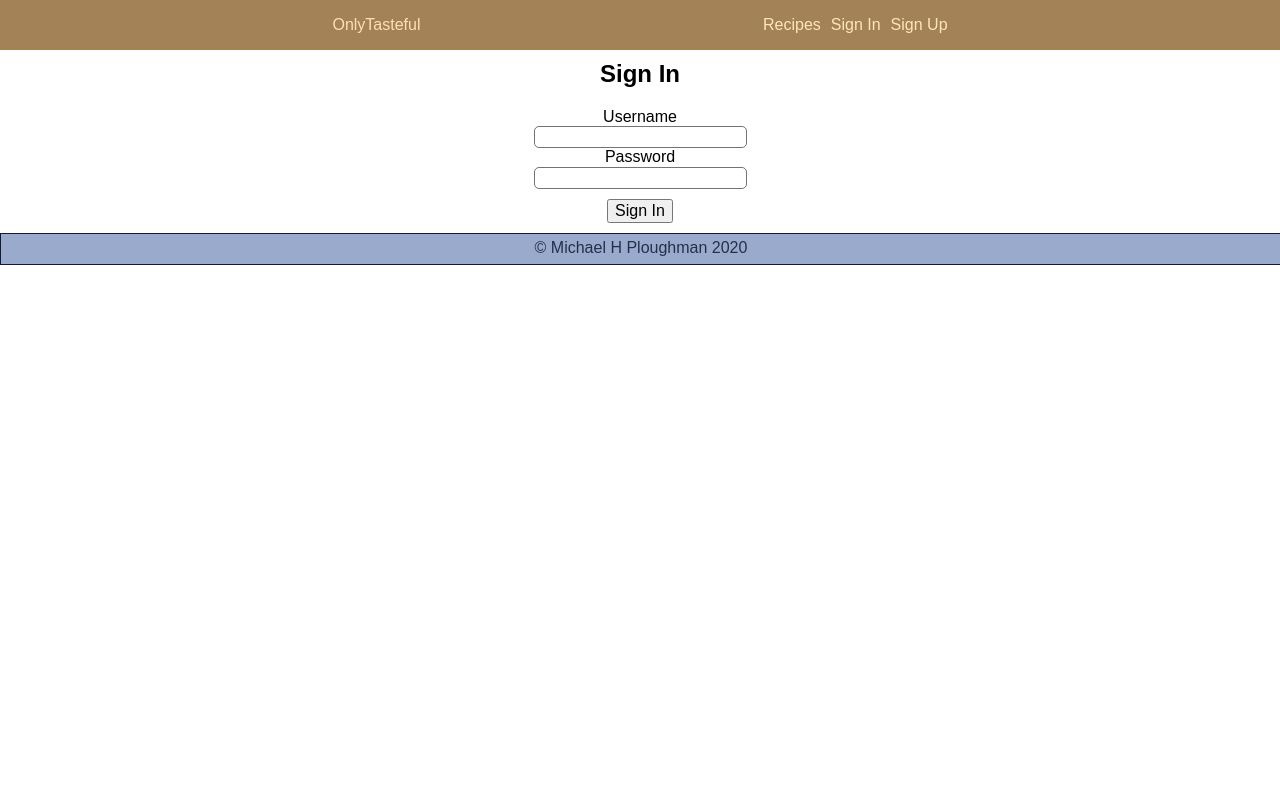
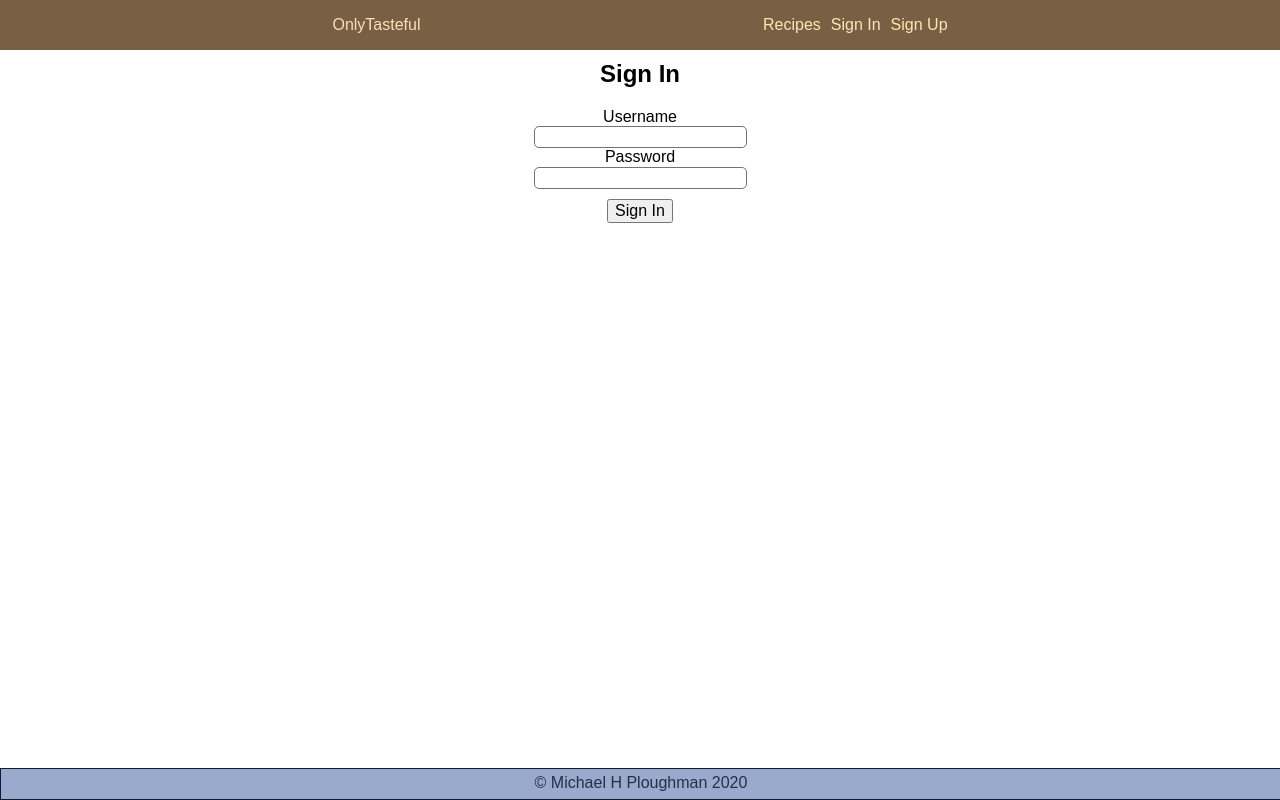
Before and after one commit to Evoxus/OnlyTasteful-client, a React (Create React App) app: page /signin in a window 1280 px wide. Built offline with nearby package versions, Linux system fonts and the light colour scheme.

Commit message:
TODOs, accesability styling change

```diff
--- a/src/components/App/App.css
+++ b/src/components/App/App.css
@@ -1,5 +1,5 @@
 .App {
-  padding-bottom: 25px;
+  padding-bottom: 35px;
 }
 
 .color-primary-0 { color: #A38257 }	/* Main Primary color */
--- a/src/components/Footer/Footer.css
+++ b/src/components/Footer/Footer.css
@@ -1,4 +1,6 @@
 footer {
+  position: fixed;
+  bottom: 0;
   background-color: #99AACD;
   border: 1px solid #131B2D;
   color: #253048;
--- a/src/components/Nav/Nav.css
+++ b/src/components/Nav/Nav.css
@@ -7,7 +7,7 @@ nav {
   left: 0;
   right: 0;
   z-index: 10;
-  background-color: #A38257;
+  background-color: #796044;
   justify-content: space-evenly;
 }
 
--- a/src/routes/SignIn/SignIn.js
+++ b/src/routes/SignIn/SignIn.js
@@ -3,6 +3,8 @@ import AuthApiService from '../../services/auth-api-service';
 import TokenService from '../../services/token-service';
 import OnlyTastefulContext from '../../context/RecipesContext';
 import './SignIn.css';
+
+// TODO: Add demo user credentials to sign in
 
 export default class SignIn extends Component {
   state = {
```
